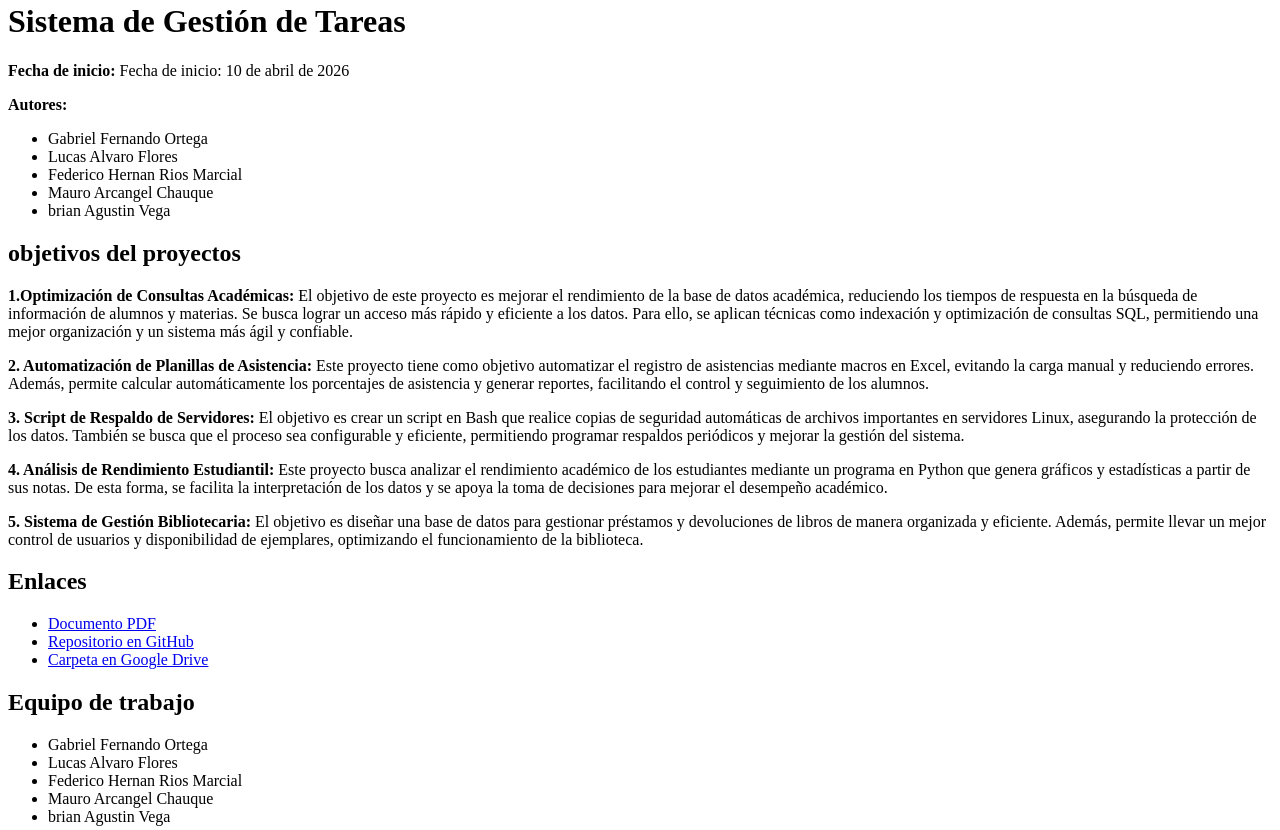
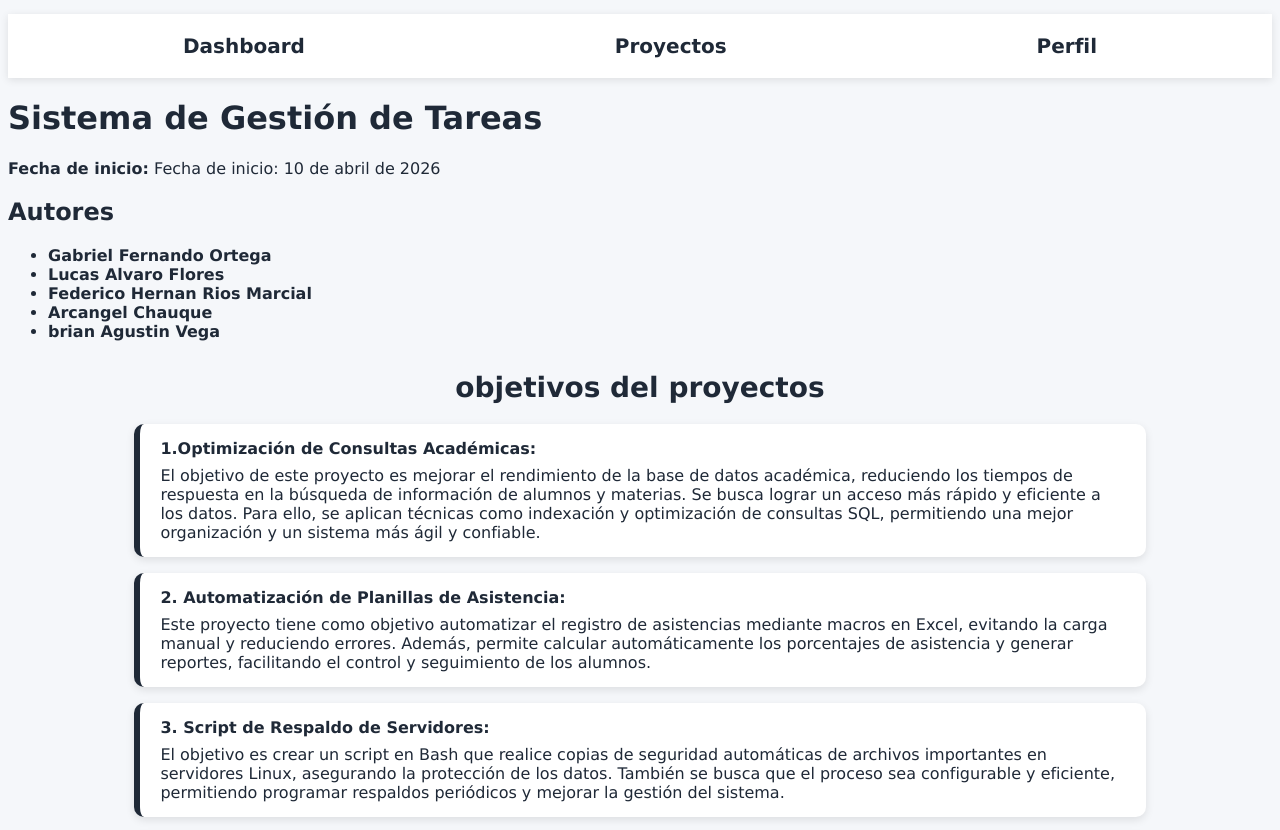
Before and after one commit to mitisbroken-debug/pv_tp1_grupo10, a plain HTML site: page detalle.html in a window 1280 px wide. Shown: the part 186-1016 px from the top of the page. Drawn offline with Linux system fonts and the light colour scheme.

Commit message:
agregue detalles en el; css de detalles. html

```diff
--- a/detalle.html
+++ b/detalle.html
@@ -2,37 +2,53 @@
 <html lang="es">
 <head>
     <meta charset="UTF-8">
+    <meta name="viewport" content="width=device-width, initial-scale=1.0">
     <title>parte 3</title>
+    <link rel="stylesheet" href="static/css/style.css">
 </head>
 <body>
     <header>
         <h1>Campus de la facultad de Ingeniería</h1>
         <p>Perfiles del Equipo</p>
+
     </header>
 <body>
 <body>
-        <nav>
+        <nav id="navperfil1">
             <ul>
                 <li><a href="index.html" title="Inicio">Dashboard</a></li>
                 <li><a href="proyectos.html" title="proyectos">Proyectos</a></li>
                 <li><a href="perfil.html" title="perfiles de usuarios">Perfil</a></li>
             </ul>
         </nav>
-    <header>
+
         <h1>Sistema de Gestión de Tareas</h1>
         <p><strong>Fecha de inicio:</strong> Fecha de inicio: 10 de abril de 2026</p>
-        <p><strong>Autores:</strong></p>
-        <ul>
-            <li>Gabriel Fernando Ortega</li>
-            <li>Lucas Alvaro Flores</li>
-            <li>Federico Hernan Rios Marcial</li>
-            <li>Mauro Arcangel Chauque</li>
-            <li>brian Agustin Vega</li>
+
+        <h2 id="Autores">Autores</h2>
+             <ul>
+            <li class="Autores">
+                <strong>Gabriel Fernando Ortega</strong>
+            </li>
+            <li class="Autores">
+                <strong>Lucas Alvaro Flores</strong>
+            </li>
+            <li class="Autores">
+                <strong>Federico Hernan Rios Marcial</strong>
+            </li>
+            <li class="Autores">
+                <strong>Arcangel Chauque</strong>
+            </li>
+            <li class="Autores">
+                <strong>brian Agustin Vega</strong>
+            </li>
         </ul>
-    </header>
 
-    <section>
-        <h2>objetivos del proyectos</h2>
+
+
+
+    <section id="objetivos-proyecto">
+        <h3>objetivos del proyectos</h3>
         <p>
            <strong>1.Optimización de Consultas Académicas:</strong>
 
@@ -71,7 +87,7 @@ Además, permite llevar un mejor control de usuarios y disponibilidad de ejempla
         </p>
     </section>
 
-    <section>
+    <section id="enlaces-proyecto">
         <h2>Enlaces</h2>
         <ul>
                 <li><a href="#">Documento PDF</a></li>
@@ -80,16 +96,9 @@ Además, permite llevar un mejor control de usuarios y disponibilidad de ejempla
             </ul>
     </section>
 
-    <section>
-        <h2>Equipo de trabajo</h2>
-        <ul>
-            <li>Gabriel Fernando Ortega</li>
-            <li>Lucas Alvaro Flores</li>
-            <li>Federico Hernan Rios Marcial</li>
-            <li>Mauro Arcangel Chauque</li>
-            <li>brian Agustin Vega</li>
-        </ul>
-    </section>
+<footer>
+        <p>&copy; 2026 Campus de la Facultad de Ingeniería - Programación Visual</p>
+    </footer>
+</body>
 
-</body>
 </html>
--- a/static/css/style.css
+++ b/static/css/style.css
@@ -62,3 +62,61 @@ body{
 }
 
  /*Final archivo Perfil.css*/
+ /*Inicio archivo Detalle.css*/
+ #navperfil1 ul {
+   display: flex;
+    justify-content: space-around;
+    background-color: white;
+    list-style: none;
+    padding: 20px;
+    box-shadow: 0 2px 8px rgba(0,0,0,0.1);
+}
+/* Contenedor general */
+#objetivos-proyecto {
+    width: 80%;
+    margin: 30px auto;
+}
+
+/* Título */
+#objetivos-proyecto h3 {
+    text-align: center;
+    font-size: 28px;
+    margin-bottom: 20px;
+    color: #1f2937;
+}
+
+/* Cada párrafo  */
+#objetivos-proyecto p {
+    background: #ffffff;
+    padding: 15px 20px;
+    margin-bottom: 15px;
+    border-radius: 10px;
+    border-left: 6px solid #1f2937;
+    box-shadow: 0 3px 8px rgba(0,0,0,0.1);
+    transition: all 0.3s ease;
+}
+
+/* Animación */
+#objetivos-proyecto p:hover {
+    transform: translateY(-5px);
+    box-shadow: 0 6px 15px rgba(0,0,0,0.2);
+}
+
+/* Títulos adentro del cuadro */
+#objetivos-proyecto strong {
+    display: block;
+    margin-bottom: 8px;
+    color: #1f2937;
+    font-size: 16px;
+}
+/* enlaces */
+#enlaces-proyecto ul {
+    display: flex;              /* horizontal */
+    justify-content: center;    /* centra */
+    gap: 20px;                  /* separación entre botones */
+    list-style: none;
+    padding: 0;
+}
+
+
+ /*Final archivo Detalles.css*/
```
